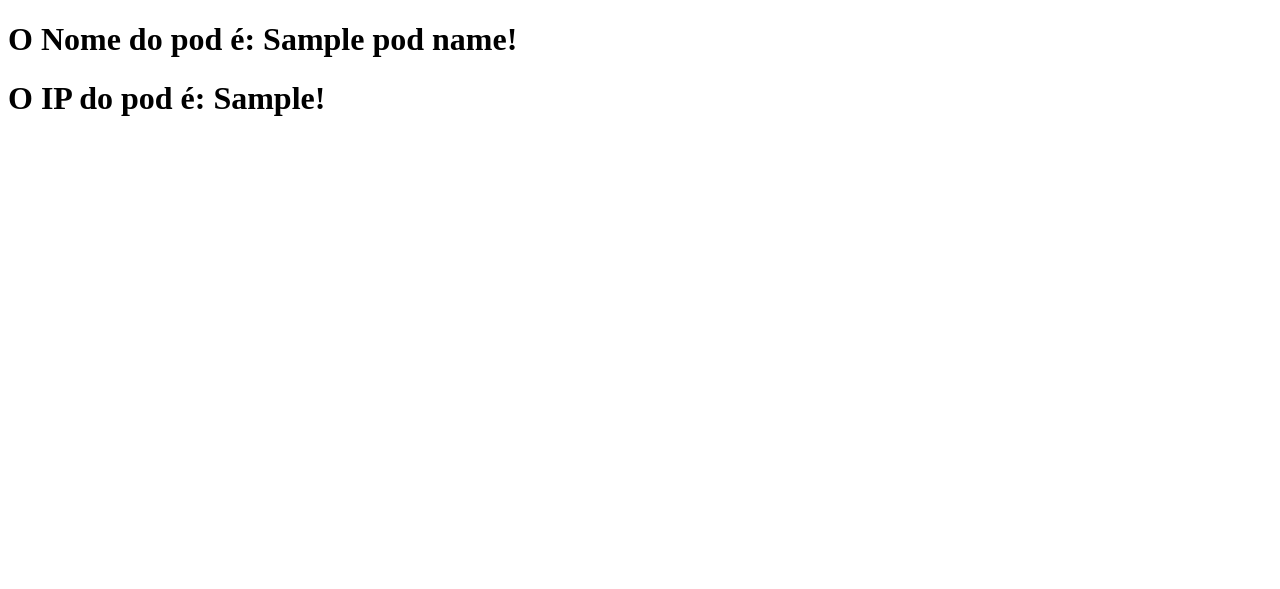
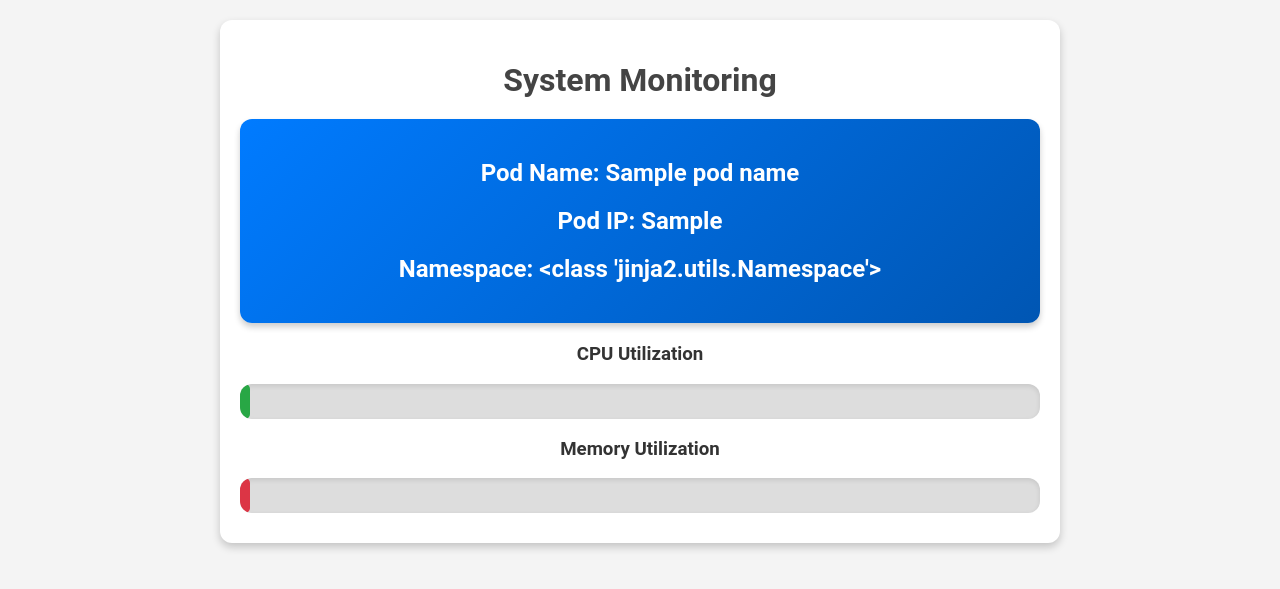
Before and after one commit to emanuelfds/app, a Python web app: template Application/templates/index.html in a window 1280 px wide. Shown: the top 589 px of the page. Run offline with Jinja, Linux system fonts and the light colour scheme; the template is opened without the code that fills it: most values are stand-ins (such as "Sample title", 1, 10 or a date in 2020).

Commit message:
feat: Add new artefacts

```diff
--- a/Application/requirements.txt
+++ /dev/null
@@ -1,4 +0,0 @@
-kubernetes==26.1.0
-Flask==2.3.2
-#kubernetes==29.0.0
-#Flask==3.0.3
--- a/Application/templates/index.html
+++ b/Application/templates/index.html
@@ -1,10 +1,146 @@
+<!-- # 1.46 -->
 <!DOCTYPE html>
-<html>
+<html lang="en">
 <head>
-	<title>Nome e IP do Pod</title>
+    <meta charset="UTF-8">
+    <meta name="viewport" content="width=device-width, initial-scale=1.0">
+    <title>System Monitoring</title>
+    <style>
+        body {
+            font-family: 'Roboto', sans-serif;
+            background-color: #f4f4f4;
+            color: #333;
+            text-align: center;
+            margin: 0;
+            padding: 20px;
+        }
+        .container {
+            max-width: 800px;
+            margin: auto;
+            padding: 20px;
+            background: white;
+            border-radius: 12px;
+            box-shadow: 0 4px 8px rgba(0, 0, 0, 0.2);
+        }
+        h1 {
+            color: #444;
+            margin-bottom: 20px;
+        }
+        .pod-info {
+            background: linear-gradient(135deg, #007bff, #0056b3);
+            color: white;
+            padding: 20px;
+            border-radius: 12px;
+            margin-bottom: 20px;
+            box-shadow: 0 4px 6px rgba(0, 0, 0, 0.2);
+        }
+        .bar-container {
+            width: 100%;
+            background: #ddd;
+            border-radius: 12px;
+            overflow: hidden;
+            margin: 10px 0;
+            position: relative;
+            height: 35px;
+            box-shadow: inset 0 2px 5px rgba(0, 0, 0, 0.1);
+            display: flex;
+            align-items: center;
+        }
+        .bar {
+            height: 100%;
+            text-align: right;
+            padding-right: 10px;
+            line-height: 35px;
+            color: white;
+            font-weight: bold;
+            border-radius: 12px;
+            display: flex;
+            align-items: center;
+            justify-content: flex-end;
+        }
+        .cpu-bar {
+            background: #28a745;
+            transition: width 0.5s ease-in-out;
+        }
+        .mem-bar {
+            background: #dc3545;
+            transition: width 0.5s ease-in-out;
+        }
+        .alert {
+            padding: 15px;
+            background: #ffcc00;
+            color: black;
+            border-radius: 12px;
+            margin-top: 15px;
+            box-shadow: 0 3px 6px rgba(0, 0, 0, 0.2);
+            font-weight: bold;
+        }
+        .warning-icon {
+            margin-left: 10px;
+            color: red;
+            font-weight: bold;
+        }
+    </style>
 </head>
 <body>
-	<h1>O Nome do pod é: {{ pod_name }}!</h1>
-	<h1>O IP do pod é: {{ pod_ip }}!</h1>
+    <div class="container">
+        <h1>System Monitoring</h1>
+        <div class="pod-info">
+            <h2>Pod Name: {{ pod_name }}</h2>
+            <h2>Pod IP: {{ pod_ip }}</h2>
+            <h2>Namespace: {{ namespace }}</h2>
+        </div>
+        <h3>CPU Utilization</h3>
+        <div class="bar-container">
+            <div class="bar cpu-bar" style="width: 0%">
+                <!-- JS insere conteúdo -->
+            </div>
+        </div>
+        <h3>Memory Utilization</h3>
+        <div class="bar-container">
+            <div class="bar mem-bar" style="width: 0%">
+                <!-- JS insere conteúdo -->
+            </div>
+        </div>
+
+        <!-- Alertas -->
+        <div id="alerts"></div>
+    </div>
+
+    <script>
+        function updateMetrics() {
+            fetch('/metrics-data')
+                .then(response => response.json())
+                .then(data => {
+                    const cpu = data.cpu;
+                    const memory = data.memory;
+                    const cpuWarn = data.cpu_warning;
+                    const memWarn = data.mem_warning;
+
+                    const cpuBar = document.querySelector('.cpu-bar');
+                    const memBar = document.querySelector('.mem-bar');
+
+                    cpuBar.style.width = cpu + '%';
+                    cpuBar.innerHTML = `${cpu.toFixed(1)}% ${cpuWarn ? '<span class="warning-icon">⚠️</span>' : ''}`;
+
+                    memBar.style.width = memory + '%';
+                    memBar.innerHTML = `${memory.toFixed(1)}% ${memWarn ? '<span class="warning-icon">⚠️</span>' : ''}`;
+
+                    const alertsContainer = document.getElementById('alerts');
+                    alertsContainer.innerHTML = '';
+
+                    data.alerts.forEach(msg => {
+                        const div = document.createElement('div');
+                        div.className = 'alert';
+                        div.textContent = msg;
+                        alertsContainer.appendChild(div);
+                    });
+                });
+        }
+
+        setInterval(updateMetrics, 5000);
+        window.onload = updateMetrics;
+    </script>
+
 </body>
 </html>
```
Also changed, not shown: Application/app.py (deleted, +0 -46 lines), .github/workflows/deploy.yaml, 1 other file.
